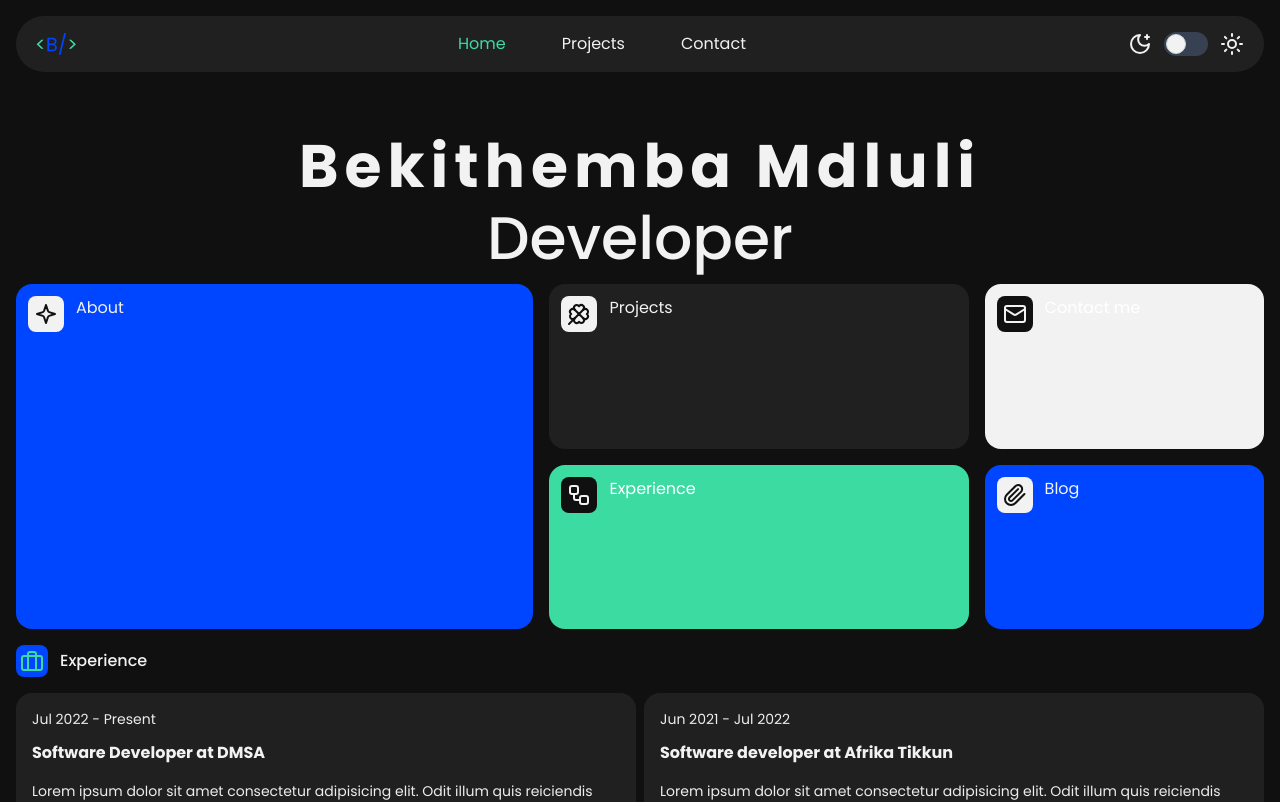
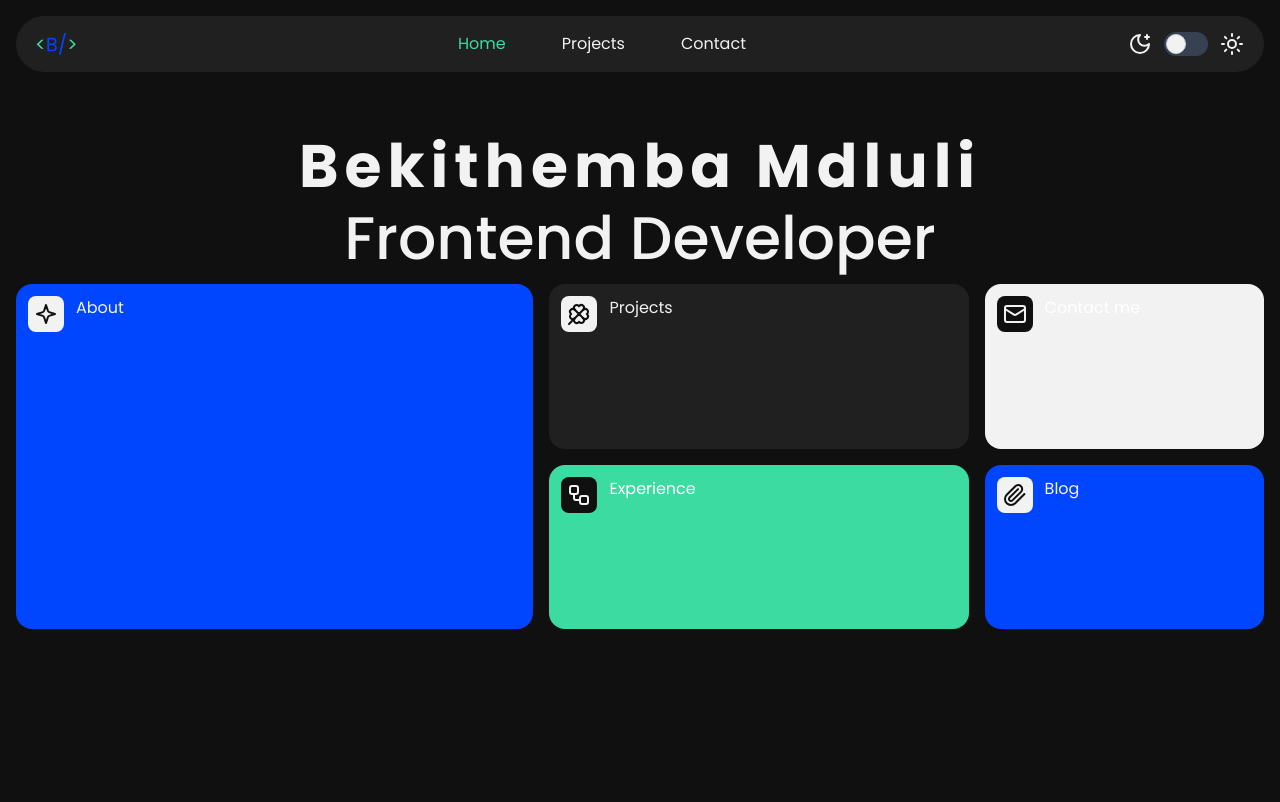
Before and after one commit to BMdluli/portfolio, a Next.js app: page / in a window 1280 px wide. Shown: the top 802 px of the page. Built offline with nearby package versions, Linux system fonts and the light colour scheme.

Commit message:
fix: toggle

```diff
--- a/app/(root)/page.tsx
+++ b/app/(root)/page.tsx
@@ -8,7 +8,7 @@
 export default function Home() {
   return (
     <main className="h-full p-4 max-w-[1440px] md:mx-auto" id="#home">
-      <Navbar />
+      {/* <Navbar /> */}
       {/* <div className="h-screen bg-rose-500 py-auto"> */}
       <Hero />
       {/* </div> */}
--- a/components/hero.tsx
+++ b/components/hero.tsx
@@ -1,15 +1,17 @@
 import { Clover, Mail, Paperclip, Sparkle, Workflow } from "lucide-react";
 import HeroCard from "./hero-card";
+import Navbar from "./navbar";
 
 const Hero = () => {
   return (
-    <div className="mt-16">
-      <h1 className="text-black font-bold dark:text-white text-3xl md:text-6xl md:text-center tracking-widest">
+    <div className="h-screen">
+      <Navbar />
+      <h1 className="text-black font-bold dark:text-white text-3xl md:text-6xl md:text-center tracking-widest mt-16">
         Bekithemba Mdluli <br />
       </h1>
 
       <h2 className="font-medium text-center text-black dark:text-white text-3xl md:text-6xl mt-3">
-        Developer
+        Frontend Developer
       </h2>
 
       <div className="flex flex-col md:flex-row gap-4 md:h-[345px] w-full mt-4">
--- a/components/navbar.tsx
+++ b/components/navbar.tsx
@@ -81,7 +81,7 @@
             checked={isSelected}
             onChange={() => {
               setSelected(!isSelected);
-              isSelected ? setTheme("light") : setTheme("dark");
+              isSelected ? setTheme("dark") : setTheme("light");
             }}
           />
           <div className="w-11 h-6 bg-gray-200 peer-focus:outline-none peer-focus:ring-4 rounded-full peer dark:bg-gray-700 peer-checked:after:translate-x-full peer-checked:after:border-white after:content-[''] after:absolute after:top-[2px] after:left-[2px] after:bg-white after:border-gray-300 after:border after:rounded-full after:h-5 after:w-5 after:transition-all dark:border-gray-600 peer-checked:bg-blue-600"></div>
```
